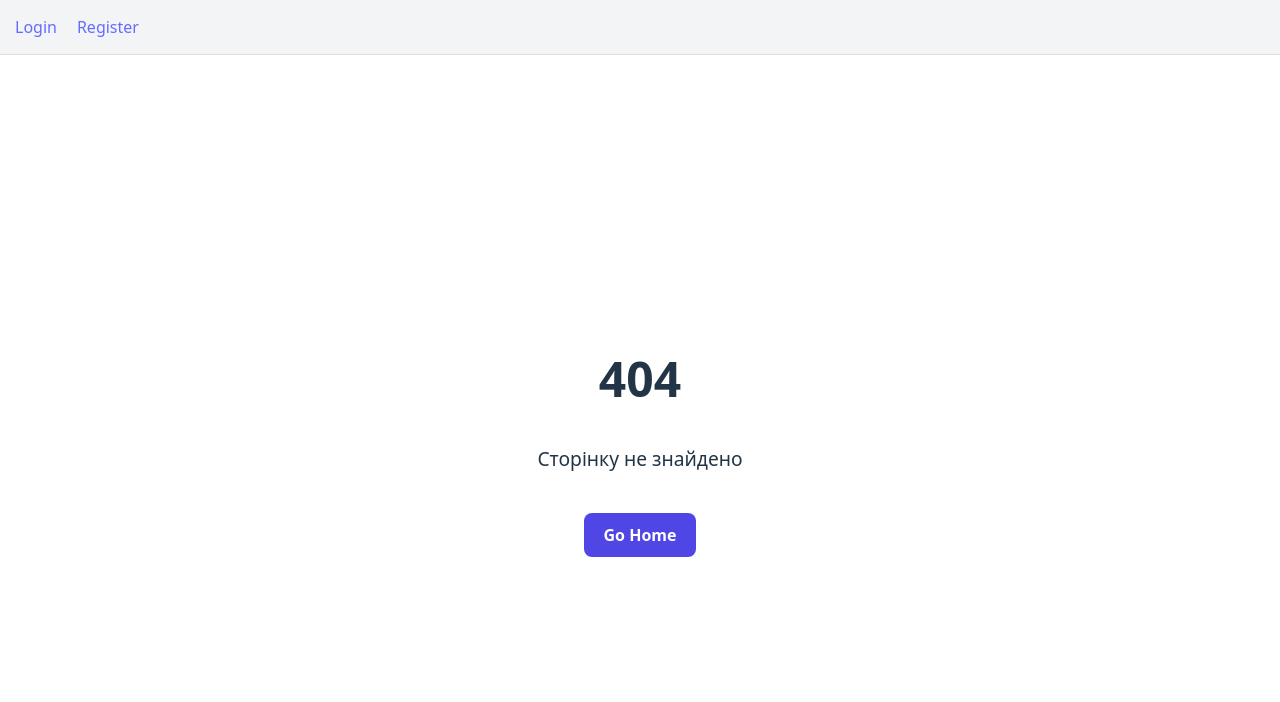
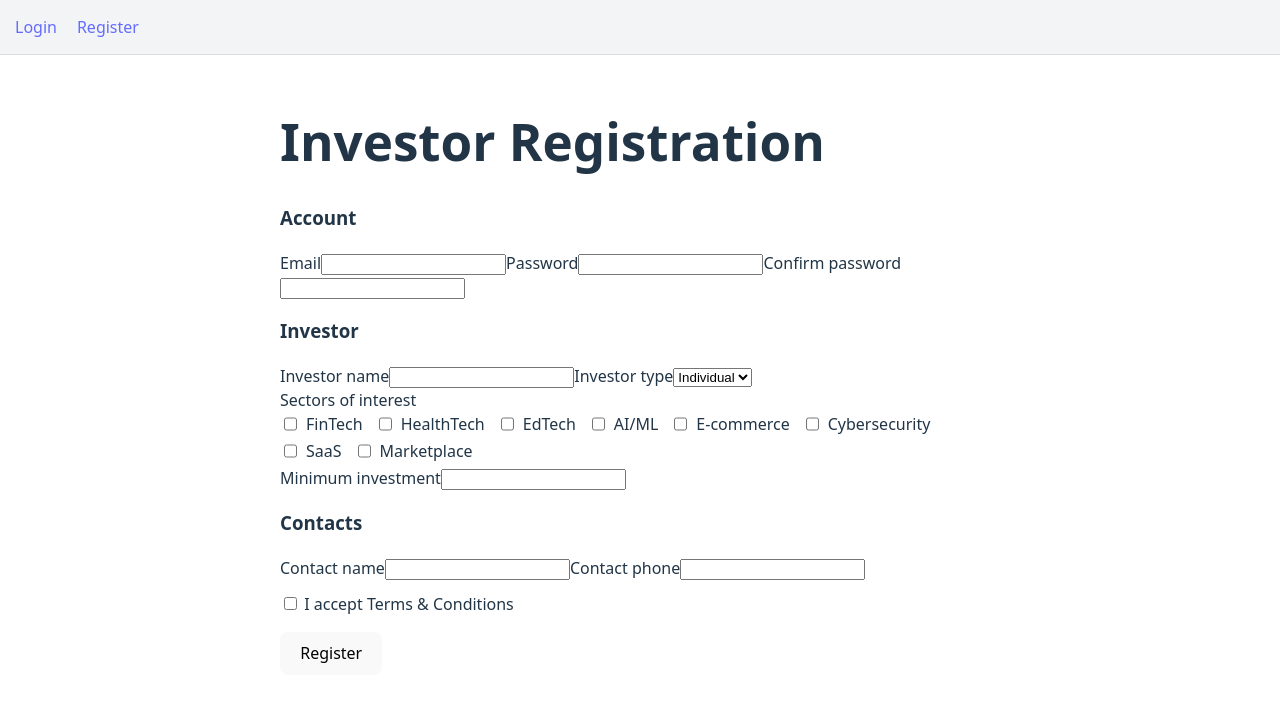
Before and after one commit to ITA-Dnipro/UA-4421, a React (Vite) app in the folder frontend/: page /register/investor in a window 1280 px wide. Before the commit this address had no page. Shown: the top 702 px of the page. Built offline with nearby package versions, Linux system fonts and the light colour scheme.

Commit message:
Added logic register investor

```diff
--- a/frontend/src/App.tsx
+++ b/frontend/src/App.tsx
@@ -7,6 +7,7 @@ import Home from './pages/Home'
 import Login from './pages/Login'
 import Register from './pages/Register'
 import RegisterStartup from './pages/RegisterStartup'
+import RegisterInvestor from './pages/RegisterInvestor'
 import StartupView from './pages/StartupView'
 import InvestorDashboard from './pages/InvestorDashboard'
 import Inbox from './pages/Inbox'
@@ -22,6 +23,7 @@ export default function App() {
         <Route path="/login" element={<Login />} />
         <Route path="/register" element={<Register />} />
         <Route path="/register/startup" element={<RegisterStartup />} />
+        <Route path="/register/investor" element={<RegisterInvestor />} />
 
         {/* Protected routes */}
         <Route
--- a/frontend/src/pages/Register.tsx
+++ b/frontend/src/pages/Register.tsx
@@ -12,9 +12,11 @@ export default function Register() {
           </button>
         </Link>
 
-        <button type="button" disabled style={{ width: '100%' }}>
-          I'm an investor
-        </button>
+        <Link to="/register/investor" style={{ textDecoration: 'none' }}>
+          <button type="button" style={{ width: '100%' }}>
+            I'm a investor
+          </button>
+        </Link>
       </div>
     </div>
   )
--- /dev/null
+++ b/frontend/src/pages/RegisterInvestor.tsx
@@ -0,0 +1,301 @@
+import { useState, type FormEventHandler } from 'react'
+
+type InvestorType = 'individual' | 'fund'
+
+const SECTORS = [
+  'FinTech',
+  'HealthTech',
+  'EdTech',
+  'AI/ML',
+  'E-commerce',
+  'Cybersecurity',
+  'SaaS',
+  'Marketplace',
+]
+
+type UiState = 'idle' | 'submitting' | 'success' | 'error'
+
+function isBlank(value: string) {
+  return value.trim().length === 0
+}
+
+function isEmail(value: string) {
+  return /^\S+@\S+\.\S+$/.test(value.trim())
+}
+
+function isNonNegativeNumber(value: string) {
+  if (isBlank(value)) return false
+  const n = Number(value)
+  return Number.isFinite(n) && n >= 0
+}
+
+export default function RegisterInvestor() {
+  const [uiState, setUiState] = useState<UiState>('idle')
+  const [message, setMessage] = useState('')
+
+  const [email, setEmail] = useState('')
+  const [password, setPassword] = useState('')
+  const [confirmPassword, setConfirmPassword] = useState('')
+
+  const [investorName, setInvestorName] = useState('')
+  const [investorType, setInvestorType] = useState<InvestorType>('individual')
+
+  const [sectors, setSectors] = useState<string[]>([])
+  const [minimumInvestment, setMinimumInvestment] = useState('')
+
+  const [contactName, setContactName] = useState('')
+  const [contactPhone, setContactPhone] = useState('')
+
+  const [acceptTerms, setAcceptTerms] = useState(false)
+
+  const toggleSector = (s: string) => {
+    setSectors((prev) => (prev.includes(s) ? prev.filter((x) => x !== s) : [...prev, s]))
+  }
+
+  const onSubmit: FormEventHandler<HTMLFormElement> = async (e) => {
+    e.preventDefault()
+    setMessage('')
+
+    // required + format checks
+    if (isBlank(email)) {
+      setUiState('error')
+      setMessage('Email is required.')
+      return
+    }
+    if (!isEmail(email)) {
+      setUiState('error')
+      setMessage('Enter a valid email.')
+      return
+    }
+
+    if (isBlank(password)) {
+      setUiState('error')
+      setMessage('Password is required.')
+      return
+    }
+    if (password.length < 8) {
+      setUiState('error')
+      setMessage('Password must be at least 8 characters.')
+      return
+    }
+
+    if (isBlank(confirmPassword)) {
+      setUiState('error')
+      setMessage('Confirm your password.')
+      return
+    }
+    if (password !== confirmPassword) {
+      setUiState('error')
+      setMessage('Passwords do not match.')
+      return
+    }
+
+    if (isBlank(investorName)) {
+      setUiState('error')
+      setMessage('Investor name is required.')
+      return
+    }
+
+    if (sectors.length === 0) {
+      setUiState('error')
+      setMessage('Select at least one sector of interest.')
+      return
+    }
+
+    if (!isNonNegativeNumber(minimumInvestment)) {
+      setUiState('error')
+      setMessage('Minimum investment must be a number (0 or greater).')
+      return
+    }
+
+    if (isBlank(contactName)) {
+      setUiState('error')
+      setMessage('Contact name is required.')
+      return
+    }
+
+    if (isBlank(contactPhone)) {
+      setUiState('error')
+      setMessage('Contact phone is required.')
+      return
+    }
+
+    if (!acceptTerms) {
+      setUiState('error')
+      setMessage('You must accept Terms & Conditions.')
+      return
+    }
+
+    setUiState('submitting')
+
+    try {
+      const payload = {
+        email: email.trim(),
+        password,
+        role: 'investor',
+        company_name: investorName.trim(),
+        contact_phone: contactPhone.trim(),
+      }
+
+      const resp = await fetch('/api/auth/register/', {
+        method: 'POST',
+        headers: { 'Content-Type': 'application/json' },
+        body: JSON.stringify(payload),
+      })
+
+      const data = await resp.json().catch(() => null)
+
+      if (!resp.ok) {
+        const key = data && typeof data === 'object' ? Object.keys(data)[0] : ''
+        const val = key ? (data as any)[key] : null
+        const text = Array.isArray(val) ? val.join(', ') : val ? String(val) : 'Request failed.'
+        setUiState('error')
+        setMessage(text)
+        return
+      }
+
+      setUiState('success')
+      setMessage(data?.detail || 'Check your email to verify your account.')
+    } catch {
+      setUiState('error')
+      setMessage('Network error. Please try again.')
+    }
+  }
+
+  const disabled = uiState === 'submitting'
+
+  return (
+    <div style={{ maxWidth: 720, margin: '0 auto', padding: 24 }}>
+      <h1>Investor Registration</h1>
+
+      {message && <p>{message}</p>}
+
+      <form onSubmit={onSubmit}>
+        <h3>Account</h3>
+
+        <label>
+          Email
+          <input
+            type="email"
+            value={email}
+            disabled={disabled}
+            onChange={(e) => setEmail(e.target.value)}
+            required
+          />
+        </label>
+
+        <label>
+          Password
+          <input
+            type="password"
+            value={password}
+            disabled={disabled}
+            onChange={(e) => setPassword(e.target.value)}
+            required
+          />
+        </label>
+
+        <label>
+          Confirm password
+          <input
+            type="password"
+            value={confirmPassword}
+            disabled={disabled}
+            onChange={(e) => setConfirmPassword(e.target.value)}
+            required
+          />
+        </label>
+
+        <h3>Investor</h3>
+
+        <label>
+          Investor name
+          <input
+            type="text"
+            value={investorName}
+            disabled={disabled}
+            onChange={(e) => setInvestorName(e.target.value)}
+            required
+          />
+        </label>
+
+        <label>
+          Investor type
+          <select
+            value={investorType}
+            disabled={disabled}
+            onChange={(e) => setInvestorType(e.target.value as InvestorType)}
+          >
+            <option value="individual">Individual</option>
+            <option value="fund">Fund</option>
+          </select>
+        </label>
+
+        <div>
+          <div>Sectors of interest</div>
+          {SECTORS.map((s) => (
+            <label key={s} style={{ display: 'inline-flex', gap: 6, marginRight: 12 }}>
+              <input
+                type="checkbox"
+                checked={sectors.includes(s)}
+                disabled={disabled}
+                onChange={() => toggleSector(s)}
+              />
+              {s}
+            </label>
+          ))}
+        </div>
+
+        <label>
+          Minimum investment
+          <input
+            type="number"
+            min={0}
+            value={minimumInvestment}
+            disabled={disabled}
+            onChange={(e) => setMinimumInvestment(e.target.value)}
+            required
+          />
+        </label>
+
+        <h3>Contacts</h3>
+
+        <label>
+          Contact name
+          <input
+            type="text"
+            value={contactName}
+            disabled={disabled}
+            onChange={(e) => setContactName(e.target.value)}
+            required
+          />
+        </label>
+
+        <label>
+          Contact phone
+          <input
+            type="tel"
+            value={contactPhone}
+            disabled={disabled}
+            onChange={(e) => setContactPhone(e.target.value)}
+            required
+          />
+        </label>
+
+        <label style={{ display: 'block', marginTop: 12 }}>
+          <input
+            type="checkbox"
+            checked={acceptTerms}
+            disabled={disabled}
+            onChange={(e) => setAcceptTerms(e.target.checked)}
+          />{' '}
+          I accept Terms & Conditions
+        </label>
+
+        <button type="submit" disabled={disabled} style={{ marginTop: 16 }}>
+          {disabled ? 'Submitting…' : 'Register'}
+        </button>
+      </form>
+    </div>
+  )
+}
```
